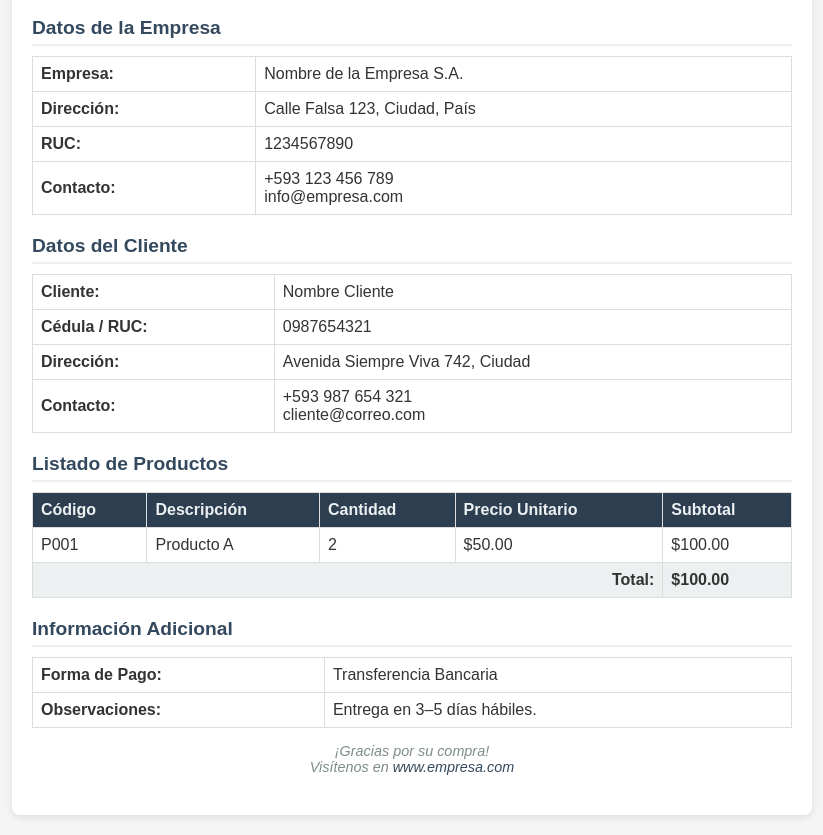
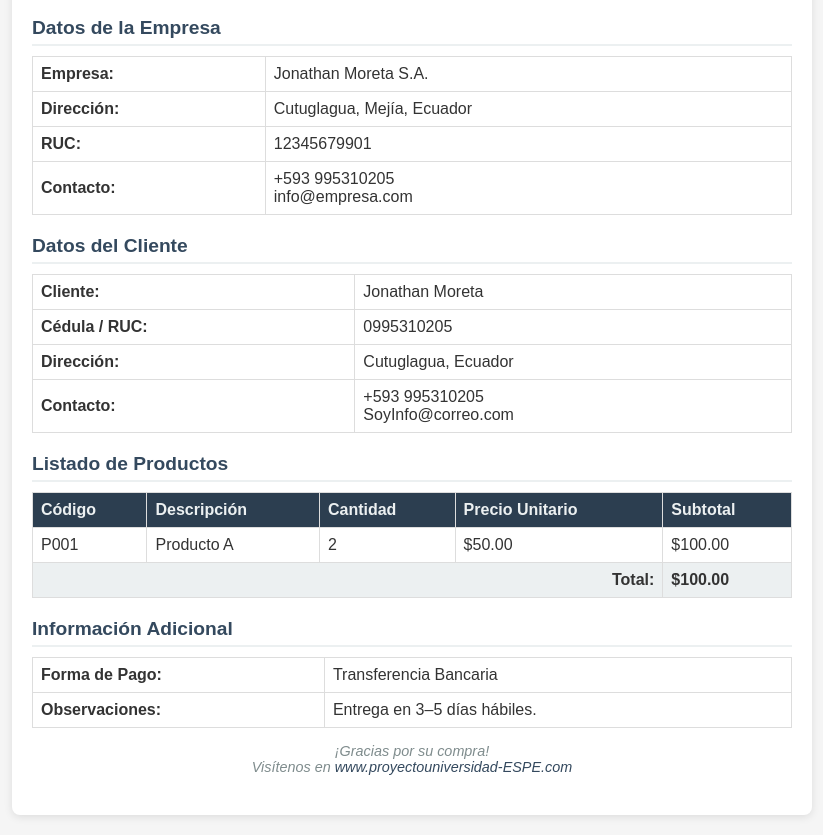
Before and after one commit to JonathanMMG/Desarrollo-de-Interfaz-Web-de-Factura-o-Proforma, a plain HTML site: page index.html in a window 1280 px wide. Shown: the part 80-915 px from the top of the page, without its empty margins (228-1051 px from the left). Drawn offline with Linux system fonts and the light colour scheme.

Commit message:
Actualizacipon Datos

```diff
--- a/index.html
+++ b/index.html
@@ -15,10 +15,10 @@
     <section class="company-data">
       <h2>Datos de la Empresa</h2>
       <table>
-        <tr><th>Empresa:</th>       <td>Nombre de la Empresa S.A.</td></tr>
-        <tr><th>Dirección:</th>     <td>Calle Falsa 123, Ciudad, País</td></tr>
-        <tr><th>RUC:</th>           <td>1234567890</td></tr>
-        <tr><th>Contacto:</th>      <td>+593 123 456 789<br/>info@empresa.com</td></tr>
+        <tr><th>Empresa:</th>       <td>Jonathan Moreta S.A.</td></tr>
+        <tr><th>Dirección:</th>     <td>Cutuglagua, Mejía, Ecuador</td></tr>
+        <tr><th>RUC:</th>           <td>12345679901</td></tr>
+        <tr><th>Contacto:</th>      <td>+593 995310205<br/>info@empresa.com</td></tr>
       </table>
     </section>
 
@@ -26,10 +26,10 @@
     <section class="client-data">
       <h2>Datos del Cliente</h2>
       <table>
-        <tr><th>Cliente:</th>        <td>Nombre Cliente</td></tr>
-        <tr><th>Cédula / RUC:</th>   <td>0987654321</td></tr>
-        <tr><th>Dirección:</th>      <td>Avenida Siempre Viva 742, Ciudad</td></tr>
-        <tr><th>Contacto:</th>       <td>+593 987 654 321<br/>cliente@correo.com</td></tr>
+        <tr><th>Cliente:</th>        <td>Jonathan Moreta</td></tr>
+        <tr><th>Cédula / RUC:</th>   <td>0995310205</td></tr>
+        <tr><th>Dirección:</th>      <td>Cutuglagua, Ecuador</td></tr>
+        <tr><th>Contacto:</th>       <td>+593 995310205<br/>SoyInfo@correo.com</td></tr>
       </table>
     </section>
 
@@ -74,7 +74,7 @@
       </table>
       <div class="footer">
         <p>¡Gracias por su compra!</p>
-        <p>Visítenos en <a href="https://www.empresa.com">www.empresa.com</a></p>
+        <p>Visítenos en <a href="https://www.proyectouniversidad-ESPE.com">www.proyectouniversidad-ESPE.com</a></p>
       </div>
     </section>
   </div>
```
